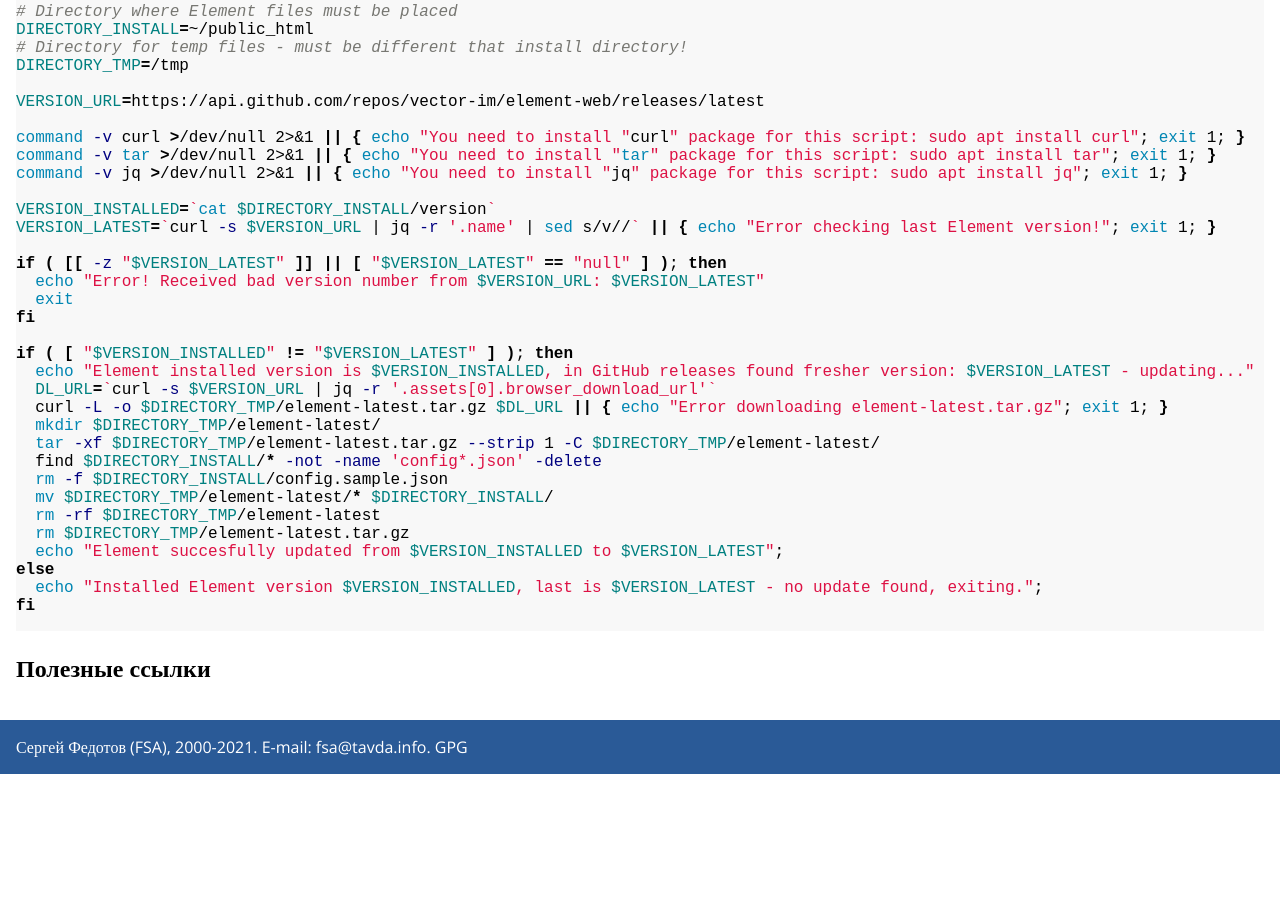
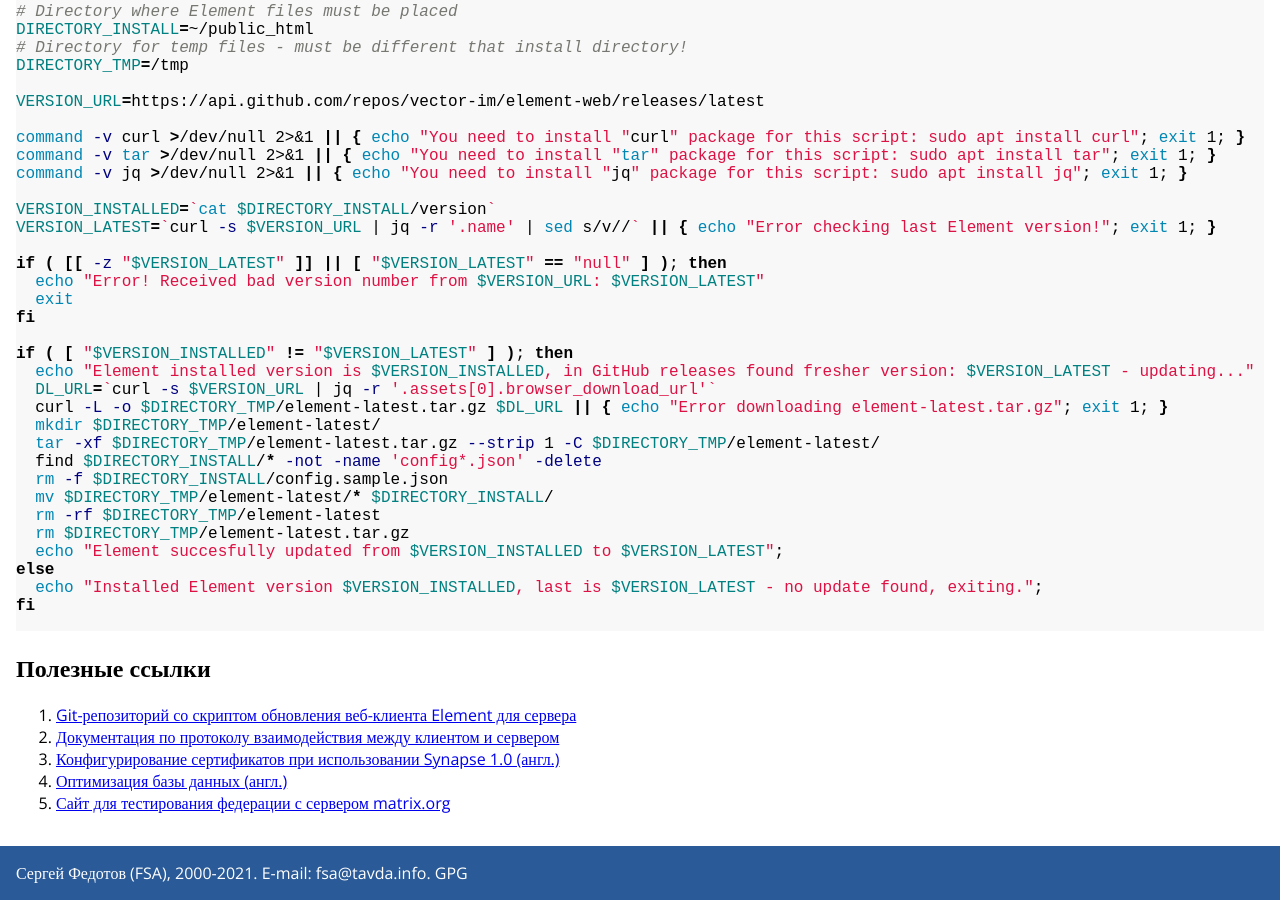
Before and after one commit to fsa/site, a Jekyll site: the page built from _posts/2020-03-31-matrix.md, in a window 1280 px wide and 900 px high, scrolled down 5799 px. Built offline with Jekyll 4.4.1, drawn with Linux system fonts in a browser that asks for light colours; before the commit the page ends 6573 px from its top, so only the background shows below that.

Commit message:
Восстановление списка полезных ссылок.

````diff
--- a/_posts/2020-03-31-matrix.md
+++ b/_posts/2020-03-31-matrix.md
@@ -162,7 +162,7 @@ _matrix._tcp.example.com. 3600 IN SRV 10 5 8448 matrix.example.com.
     }
 ```
 
-Как указано в [документации matrix-synapse][3] записи в DNS используются только для старых версий сервера (0,34 или более старых). Использование их большого смысла не имеет, т.к. в любом случае, вы столкнётесь с необходимостью настройки вашего веб-сервера.
+Как указано в [документации matrix-synapse][matrix-synapse-cert] записи в DNS используются только для старых версий сервера (0,34 или более старых). Использование их большого смысла не имеет, т.к. в любом случае, вы столкнётесь с необходимостью настройки вашего веб-сервера.
 
 Обнаружение сервера клиентами можно осуществить через ответ сервера по адресу /.well-known/matrix/client:
 
@@ -174,7 +174,7 @@ _matrix._tcp.example.com. 3600 IN SRV 10 5 8448 matrix.example.com.
 }
 ```
 
-Параметр m.homeserver говорит клиентам о местоположении сервера Matrix. В этом же ответе можно указать сервер идентификации с помощью параметра m.indentity_server. Подробнее об этом можно прочитать [в документации к протоколу][5].
+Параметр m.homeserver говорит клиентам о местоположении сервера Matrix. В этом же ответе можно указать сервер идентификации с помощью параметра m.indentity_server. Подробнее об этом можно прочитать [в документации к протоколу][client_server_doc].
 
 Поскольку в качестве клиентов может использоваться веб-приложение, браузеры могут ограничить чтение файла JSON с помощью механизма безопасности CORS. Чтобы этого не происходило, необходимо в ответе добавить заголовки, разрешающие использовать эти данные на других доменах. Всё вышеописанное можно реализовать в nginx с помощью следующего фрагмента конфигурации:
 
@@ -321,12 +321,18 @@ fi
 
 ## Полезные ссылки
 
-[1]: https://levans.fr/shrink-synapse-database.html Оптимизация базы данных (англ.)
+1. [Git-репозиторий со скриптом обновления веб-клиента Element для сервера][element-web-update]
+2. [Документация по протоколу взаимодействия между клиентом и сервером][client_server_doc]
+3. [Конфигурирование сертификатов при использовании Synapse 1.0 (англ.)][matrix-synapse-cert]
+4. [Оптимизация базы данных (англ.)][optimization]
+5. [Сайт для тестирования федерации с сервером matrix.org][federationtester]
 
-[2]: https://github.com/MurzNN/element-web-update Git-репозиторий со скриптом обновления веб-клиента Element для сервера
+[optimization]: https://levans.fr/shrink-synapse-database.html
 
-[3]: https://github.com/matrix-org/synapse/blob/master/docs/MSC1711_certificates_FAQ.md#configuring-certificates-for-compatibility-with-synapse-100 Конфигурирование сертификатов при использовании Synapse 1.0 (eng)
+[element-web-update]: https://github.com/MurzNN/element-web-update
 
-[4]: https://federationtester.matrix.org/ Сайт для тестирования федерации с сервером matrix.org.
+[matrix-synapse-cert]: https://github.com/matrix-org/synapse/blob/master/docs/MSC1711_certificates_FAQ.md#configuring-certificates-for-compatibility-with-synapse-100
 
-[5]: https://matrix.org/docs/spec/client_server/latest#id175 Документация по протоколу взаимодействия между клиентом и сервером
+[federationtester]: https://federationtester.matrix.org/
+
+[client_server_doc]: https://matrix.org/docs/spec/client_server/latest#id175
````
